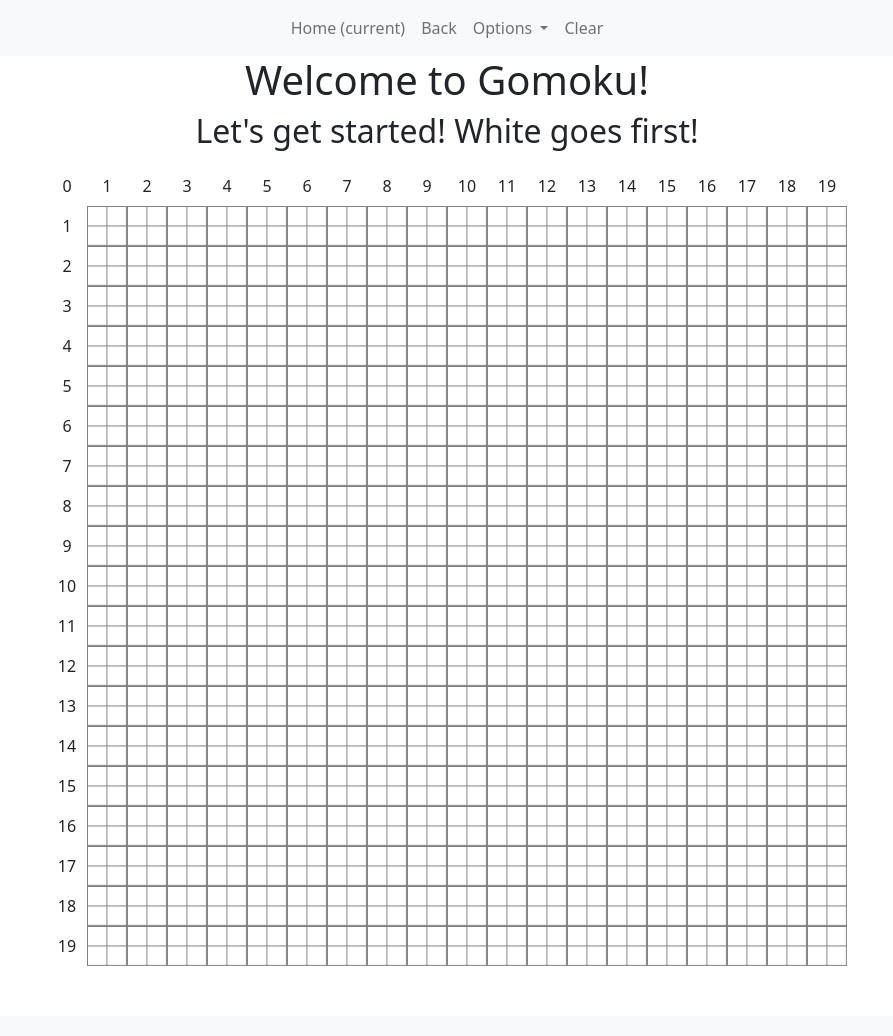
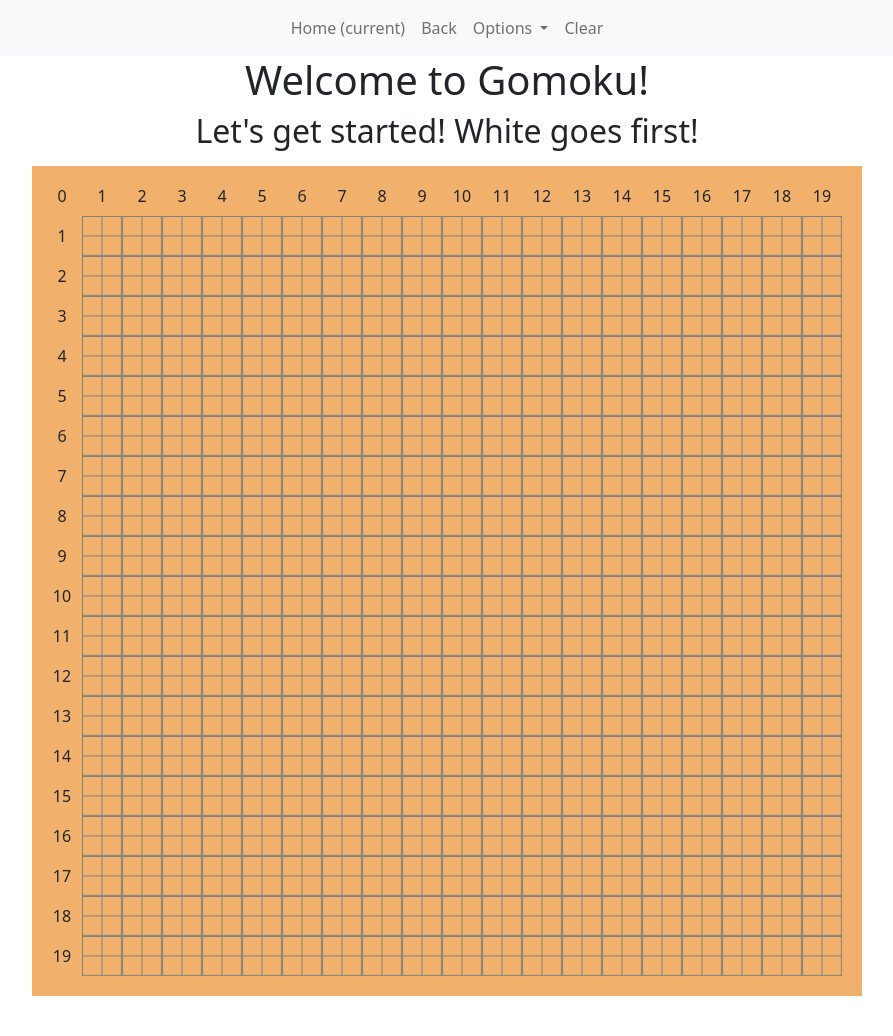
Before and after one commit to Hegelim/gomoku, a Django app: page /game/ in a window 1280 px wide. Shown: the whole page, without its empty margins (193-1086 px from the left). Before the commit the page ends 966 px from the top, so only its background shows below. Run offline with Django 3.2, Linux system fonts and the light colour scheme.

Commit message:
Add board color

```diff
--- a/gomokuproject/game/static/game/board.css
+++ b/gomokuproject/game/static/game/board.css
@@ -15,10 +15,11 @@ td.non-index {
             linear-gradient(to bottom, grey 1px, transparent 1px);
 }
 
-table {
-    margin-bottom: 50px;
+.board {
+    padding: 10px 20px 20px 10px;
+    background-color: #f1b06c;
+    margin-bottom: 40px;
 }
-
 
 td {
     width: 40px;
--- a/gomokuproject/game/templates/game/board.html
+++ b/gomokuproject/game/templates/game/board.html
@@ -42,6 +42,7 @@
     <h2 class="text-center">Let's get started! White goes first!</h2>
     <p class="userpromt"></p>
     <div class="d-flex justify-content-center">
+        <div class="board justify-content-center">
         <table>
             {% for i in range %}
             <tr>
@@ -65,6 +66,7 @@
             </tr>
             {% endfor %}
         </table>
+        </div>
     </div>
     <!-- JavaScript Bundle with Popper -->
     <script src="https://cdn.jsdelivr.net/npm/bootstrap@5.1.0/dist/js/bootstrap.bundle.min.js" integrity="sha384-U1DAWAznBHeqEIlVSCgzq+c9gqGAJn5c/t99JyeKa9xxaYpSvHU5awsuZVVFIhvj" crossorigin="anonymous"></script>
```
